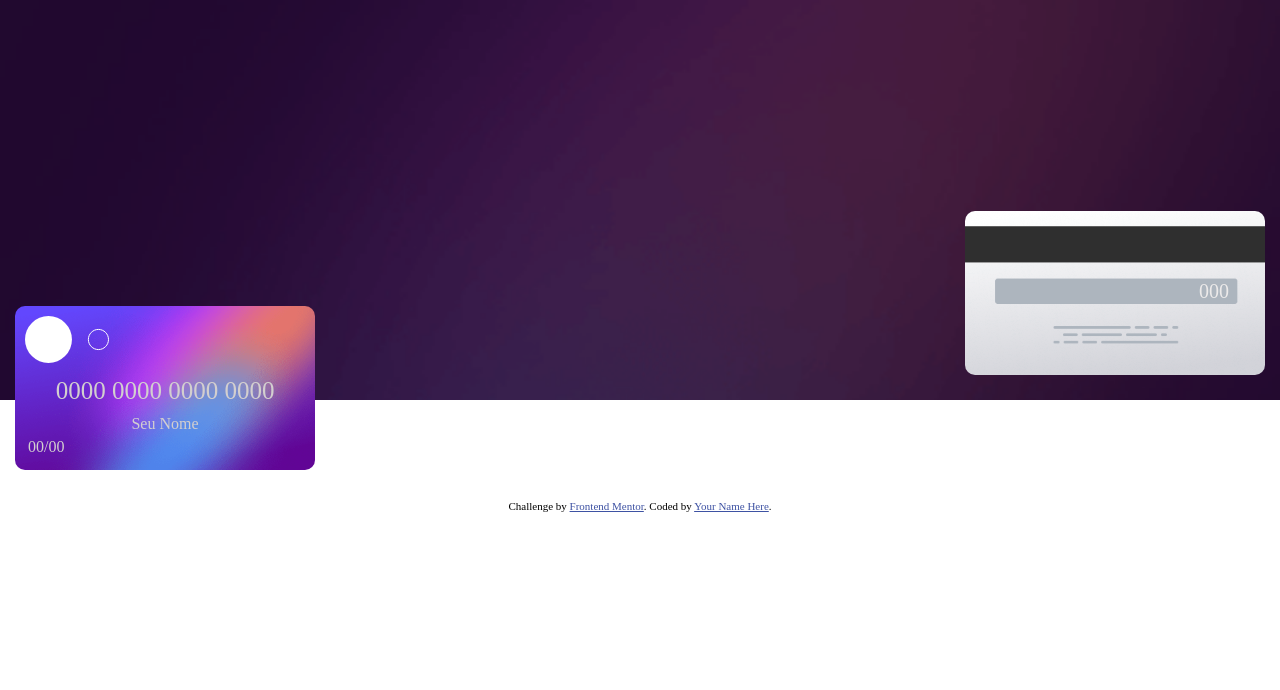
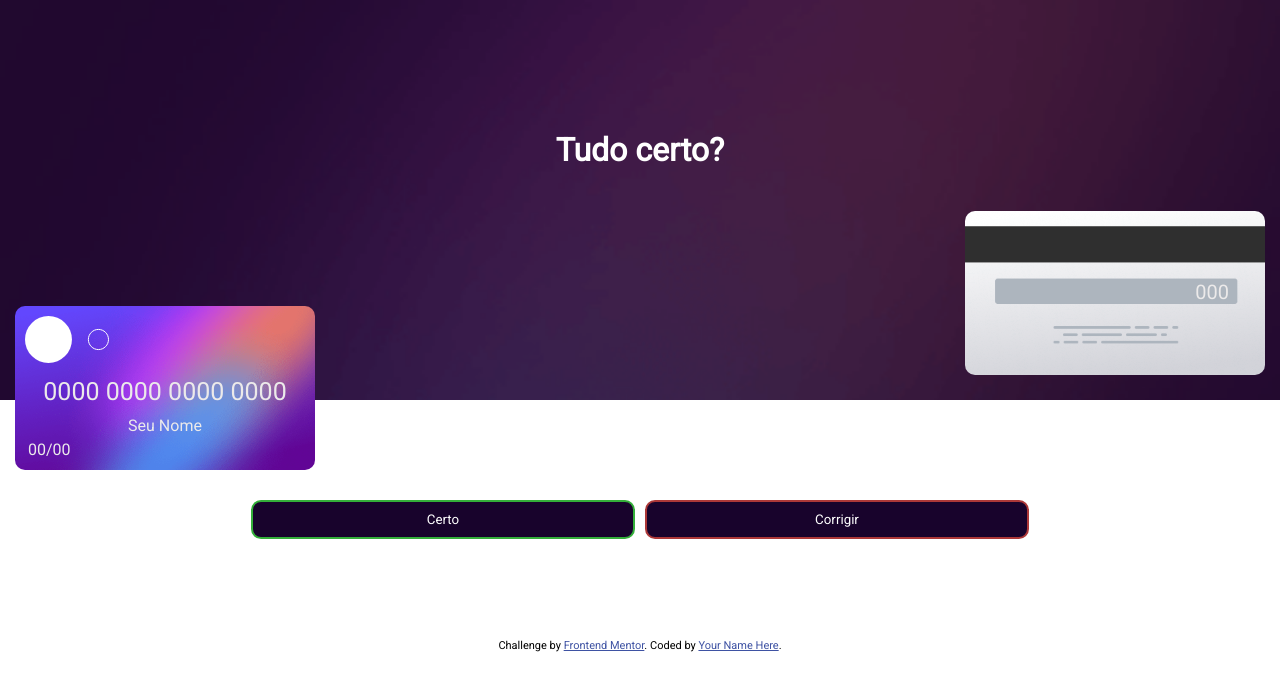
Before and after one commit to o-dev-Samuel/interactive_card, a plain HTML site: page index.html in a window 1280 px wide. Both pictures are taken after a click on the button "Confirmar". Drawn offline with Linux system fonts and the light colour scheme.

Commit message:
Adicionei o layout de confirmação

```diff
--- a/css/index.css
+++ b/css/index.css
@@ -1,7 +1,10 @@
+@import url('https://fonts.googleapis.com/css2?family=Audiowide&family=Montserrat:wght@400;600&family=Open+Sans:ital,wght@0,300;0,400;0,500;0,600;0,700;0,800;1,300;1,400;1,500;1,600;1,700;1,800&family=Roboto:wght@100;300;400&display=swap');
+
 * {
     margin: 0;
     padding: 0;
     box-sizing: border-box;
+    font-family: 'Roboto', sans-serif;
 }
 
 #containercard {
@@ -39,7 +42,7 @@
 }
 
 #cardfront div {
-    color: rgb(211, 207, 207);
+    color: rgb(236, 234, 234);
 }
 
 .dados {
@@ -101,7 +104,7 @@ form input {
     border: solid 1px rgb(165, 165, 165);
     padding: 10px;
     outline: none;
-    transition: 300ms;
+
 }
 
 form label {
@@ -168,3 +171,42 @@ input {
     color: #fff;
     margin-top: 20px;
 }
+
+/* Layout de confirmação */
+
+#titulo{
+    text-align: center;
+    color: #fff;
+    display: none;
+    transition: 300ms;
+}
+
+h1{
+    line-height: 300px;
+}
+
+#confirmacao{
+    display: none;
+    justify-content: center;
+    gap: 10px;
+    margin-top: 100px;
+    transition: 300ms;
+}
+
+#confirmacao input{
+    width: 30%;
+    border-radius: 10px;
+    padding: 10px;
+    outline: none;
+    background-color: rgb(24, 3, 44);
+    color: #fff;
+}
+
+#btncorrigir{
+    border: solid 2px rgb(172, 56, 56);
+}
+
+#btncerto{
+    border: solid 2px rgb(52, 175, 58);
+
+}
--- a/index.html
+++ b/index.html
@@ -14,7 +14,9 @@
 <body id="corpo">
 
   <div id="containercard">
-
+    <div id="titulo">
+      <h1>Tudo certo?</h1>
+    </div>
     <div class="card" id="cardfront">
       <svg width="84" height="47" fill="none" xmlns="http://www.w3.org/2000/svg" class="logocard">
 
@@ -69,6 +71,11 @@
    <input type="button" value="Confirmar" class="inputmaior" id="btnconfirmar" onclick="confirmar()">
   </form>
 
+  <div id="confirmacao">
+    <input type="button" value="Certo" id="btncerto">
+    <input type="button" value="Corrigir" id="btncorrigir">
+  </div>
+
   <div class="attribution">
 
 
--- a/js/index.js
+++ b/js/index.js
@@ -17,6 +17,8 @@ var cardcod = window.document.getElementById('cardcod')
 var revisar = window.document.getElementById('revisar')
 var form = window.document.getElementById('form')
 var containercard = window.document.getElementById('containercard')
+var titulo = window.document.getElementById('titulo')
+var confirmacao = window.document.getElementById('confirmacao')
 
 //clonando os dados no card
 cardnameinput.addEventListener('keyup', (event) => {
@@ -147,6 +149,9 @@ cardcodinput.addEventListener('keyup', (event) => {
 function confirmar() {
     form.style.display = 'none'
     containercard.style.height = '400px'
+    titulo.style.display = 'block'
+    confirmacao.style.display = 'flex'
+
 
 
 }
```
